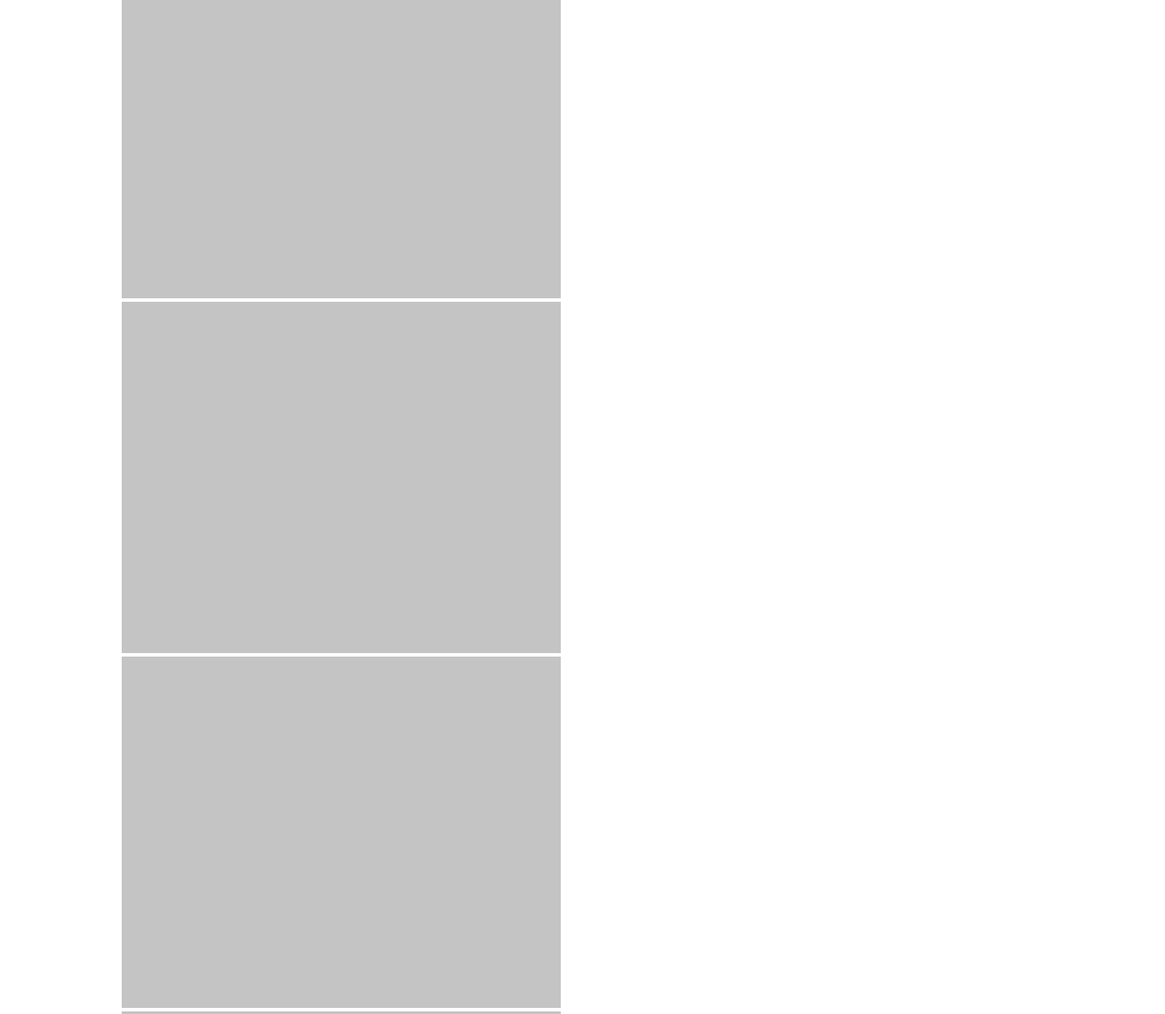
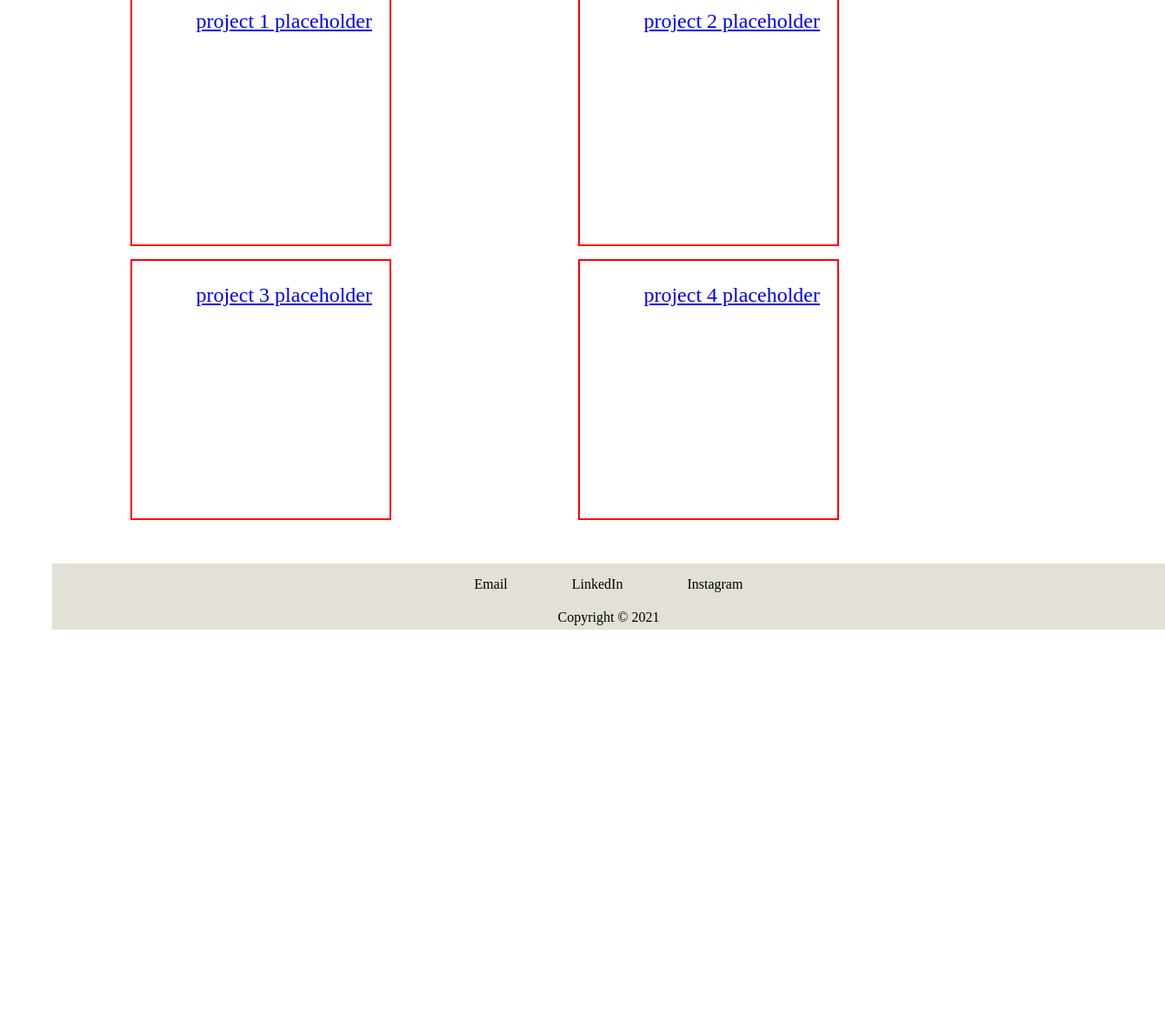
Before and after one commit to zuziazuraw/UX_UI_HW_17, a plain HTML site: page index.html in a window 1280 px wide. Shown: the part 1135-2301 px from the top of the page at 87% size, 1340 px wide, since content can reach past the window. After the commit the page ends 1859 px from the top, so only its background shows below. Drawn offline with Linux system fonts and the light colour scheme; a web font is replaced by a local one.

Commit message:
html css first draft donezo

```diff
--- a/index.html
+++ b/index.html
@@ -57,16 +57,26 @@
 </section>
 
 
-<!---Projects------------------------------------------------------->
+<!---Projects--- help here with the box---------------------------------------------------->
 <section class="container">
+
     <h1>PROJECTS</h1>
 
     <div class="grid">
 
-            <div class="item item1"><a href="#"> <img src="images/placeholder.png"></a></div>
-            <div class="item item2"><a href="#"> <img src="images/placeholder.png"></a></div>
-            <div class="item item3"><a href="#"> <img src="images/placeholder.png"></a></div>
-            <div class="item item4"><a href="#"> <img src="images/placeholder.png"></a></div>
+            <div class="item item1">
+                <a href="#"> <h2>project 1 placeholder</h2> </a>
+            </div>
+            <div class="item item2">
+                <a href="#"> <h2>project 2 placeholder</h2> </a>
+            </div>
+            <div class="item item3">
+                <a href="#"> <h2>project 3 placeholder</h2> </a>
+            </div>
+            <div class="item item4">
+                <a href="#"> <h2>project 4 placeholder</h2> </a>
+            </div>
+
 
     </div>
 
@@ -74,17 +84,20 @@
 
 
 <!---Footer ------------------------------------------------------->
-<footer>
-    <ul>
-        <a href="#"><li class="inline-block">Email</li></a>
-        <a href="#"><li class="inline-block">LinkedIn</li></a>
-        <a href="#"><li class="inline-block">Instagram</li></a>
-        <p>Copyright 2021 &copy;</p>
-    </ul>
-</footer>
+<div class="foot">
 
+    <footer>
+        <ul>
+            <a href="#"><li >Email</li></a>
+            <a href="#"><li >LinkedIn</li></a>
+            <a href="#"><li >Instagram</li></a>
+        </ul>
+    </footer>
+            <p>Copyright &copy; 2021</p>
 
-</body>
+    </div>
+
+    </body>
 </html>
 
 
--- a/styles.css
+++ b/styles.css
@@ -1,6 +1,6 @@
 * {
   box-sizing: border-box;
-  margin: auto 20px;
+  margin: 0 20px;
   font-family: Basic Sans;
 }
 
@@ -68,7 +68,7 @@ nav {
   padding-top: 70px;
 }
 
-ul {
+nav ul {
   float: right;
   list-style: none;
 }
@@ -77,7 +77,6 @@ ul {
 /*hero*/
 
 .hero {
-  border: 3px solid blue;
   padding: 20px 40px 40px;
   display: inline-block;
   align-items: baseline;
@@ -93,6 +92,8 @@ ul {
 display: inline;
 margin: 50px;
 }
+
+
 
 /*cant move button*/
 
@@ -112,6 +113,74 @@ button.buttonStyle {
 
 
 }
+
+
+/*projects************need to fix this*/
+
+.container {
+ padding: 50px;
+
+}
+
+
+.item {
+  width: 300px;
+  height: 300px;
+  border: 2px solid red;
+
+}
+
+
+.grid {
+  display: grid;
+  grid-template-columns: 1fr 1fr;
+  align-items: center;
+
+  column-gap: 10px;
+  row-gap: 15px;
+}
+
+
+
+/*footer*/
+
+.foot {
+  background-color: #E2E0D7;
+  width: 100vw;
+  overflow: hidden;
+  text-align: center;
+}
+
+footer {
+  text-align: center;
+}
+
+footer ul {
+  margin: 0;
+  padding: 0;
+  list-style: none;
+
+}
+footer a{
+  justify-content: center;
+  display: inline-block;
+  padding: 15px;
+  margin: auto;
+  color: black;
+  position: relative;
+  text-decoration: none;
+
+}
+footer a:hover {
+  color:#4542AE;
+}
+
+.foot p {
+  justify-content: center;
+  font-size: 16px;
+  padding: 5px;
+}
+
 
 
 
```
